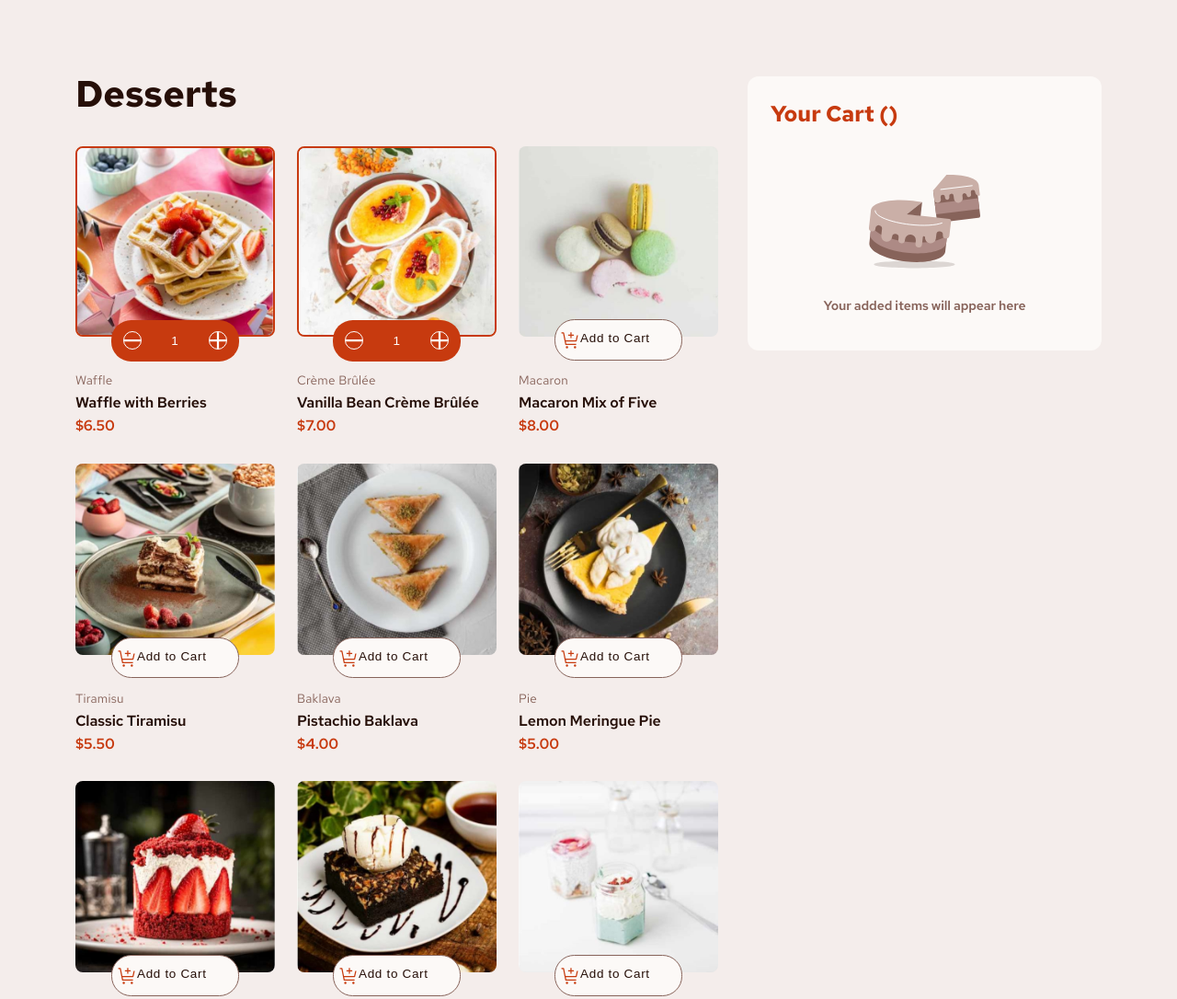
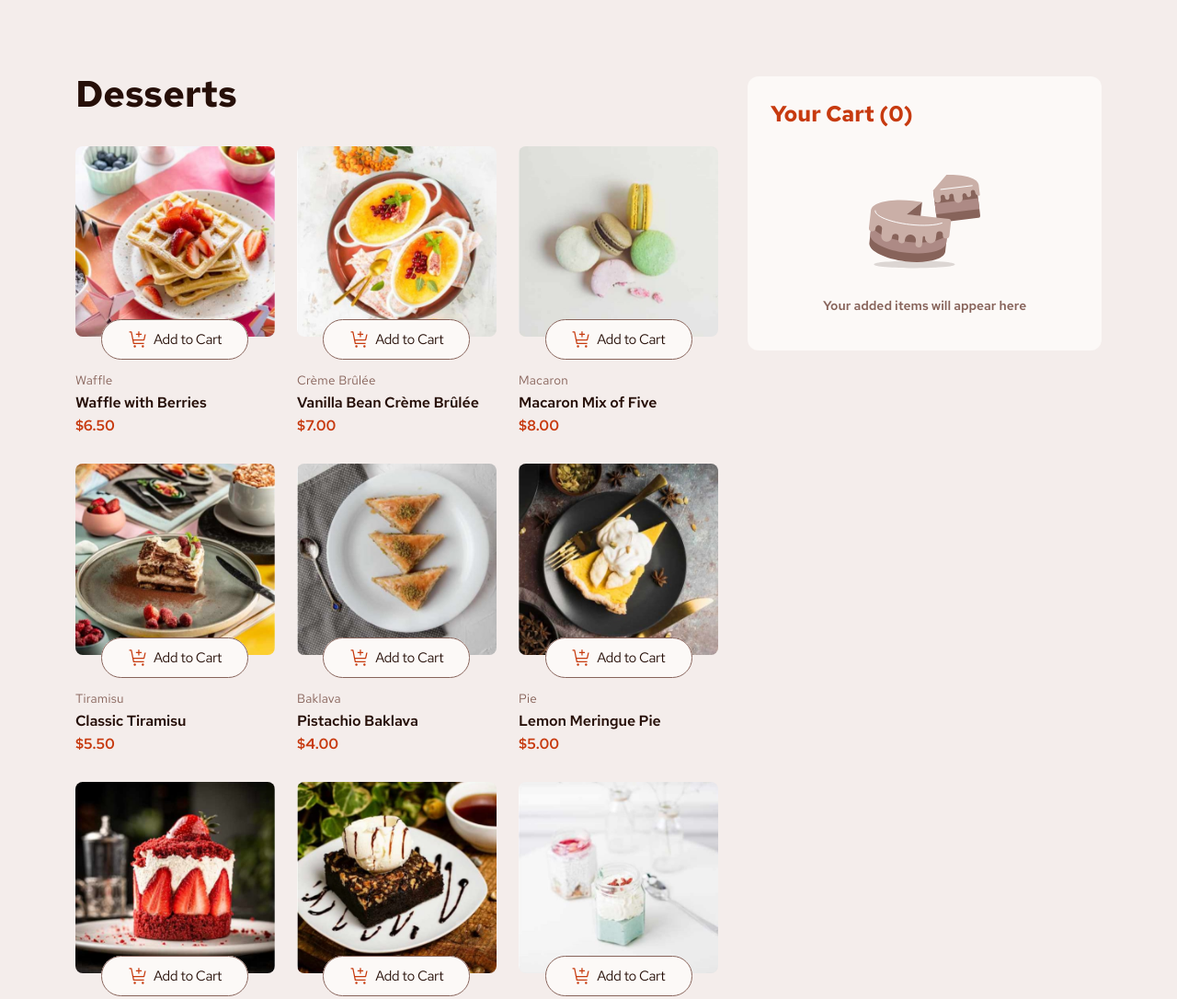
Before and after one commit to Saliva-sys/Product-list-with-cart, a plain HTML site: page index.html in a window 1280 px wide. Shown: the top 1086 px of the page at 92% size. Drawn offline with Linux system fonts and the light colour scheme.

Commit message:
style: finalize add-to-cart button layout with absolute centering and flexbox

```diff
--- a/index.html
+++ b/index.html
@@ -23,7 +23,7 @@
 
       <section class="card__deserts">
 
-        <article class="product__card is-selected" data-thumbnail="./assets/images/image-waffle-thumbnail.jpg">
+        <article class="product__card" data-thumbnail="./assets/images/image-waffle-thumbnail.jpg">
 
           <div class="product__image--container">
             <picture>
@@ -32,9 +32,9 @@
               <img src="./assets/images/image-waffle-mobile.jpg" alt="Waffle with Berries">
             </picture>
 
-            <button type="button" class="product__add--btn active">
+            <button type="button" class="product__add--btn">
               <div class="add-content">
-                <img src="./assets/images/icon-add-to-cart.svg" alt="add to cart"> Add to Cart
+                <img src="./assets/images/icon-add-to-cart.svg" alt="add to cart"> <span class="add-cart"> Add to Cart</span>
               </div>
 
               <div class="quantity-content">
@@ -53,7 +53,7 @@
 
         </article>
 
-        <article class="product__card  is-selected" data-thumbnail="./assets/images/image-creme-brulee-thumbnail.jpg">
+        <article class="product__card" data-thumbnail="./assets/images/image-creme-brulee-thumbnail.jpg">
 
           <div class="product__image--container">
             <picture>
@@ -62,9 +62,9 @@
               <img src="./assets/images/image-creme-brulee-mobile.jpg" alt="Crème Brûlée">
             </picture>
 
-            <button type="button" class="product__add--btn active">
+            <button type="button" class="product__add--btn">
               <div class="add-content">
-                <img src="./assets/images/icon-add-to-cart.svg" alt="add to cart"> Add to Cart
+                <img src="./assets/images/icon-add-to-cart.svg" alt="add to cart"> <span class="add-cart"> Add to Cart</span>
               </div>
 
               <div class="quantity-content">
@@ -93,7 +93,15 @@
             </picture>
 
             <button type="button" class="product__add--btn">
-              <img src="./assets/images/icon-add-to-cart.svg" alt="add to cart"> Add to Cart
+              <div class="add-content">
+                <img src="./assets/images/icon-add-to-cart.svg" alt="add to cart"> <span class="add-cart"> Add to Cart</span>
+              </div>
+
+              <div class="quantity-content">
+                <img src="./assets/images/icon-decrement-quantity.svg" alt="minus" class="qty-btn">
+                <span>1</span>
+                <img src="./assets/images/icon-increment-quantity.svg" alt="plus" class="qty-btn">
+              </div>
             </button>
           </div>
 
@@ -115,7 +123,15 @@
             </picture>
 
             <button type="button" class="product__add--btn">
-              <img src="./assets/images/icon-add-to-cart.svg" alt="add to cart"> Add to Cart
+              <div class="add-content">
+                <img src="./assets/images/icon-add-to-cart.svg" alt="add to cart"> <span class="add-cart"> Add to Cart</span>
+              </div>
+
+              <div class="quantity-content">
+                <img src="./assets/images/icon-decrement-quantity.svg" alt="minus" class="qty-btn">
+                <span>1</span>
+                <img src="./assets/images/icon-increment-quantity.svg" alt="plus" class="qty-btn">
+              </div>
             </button>
           </div>
 
@@ -137,7 +153,15 @@
             </picture>
 
             <button type="button" class="product__add--btn">
-              <img src="./assets/images/icon-add-to-cart.svg" alt="add to cart"> Add to Cart
+              <div class="add-content">
+                <img src="./assets/images/icon-add-to-cart.svg" alt="add to cart"> <span class="add-cart"> Add to Cart</span>
+              </div>
+
+              <div class="quantity-content">
+                <img src="./assets/images/icon-decrement-quantity.svg" alt="minus" class="qty-btn">
+                <span>1</span>
+                <img src="./assets/images/icon-increment-quantity.svg" alt="plus" class="qty-btn">
+              </div>
             </button>
           </div>
 
@@ -159,7 +183,15 @@
             </picture>
 
             <button type="button" class="product__add--btn">
-              <img src="./assets/images/icon-add-to-cart.svg" alt="add to cart"> Add to Cart
+              <div class="add-content">
+                <img src="./assets/images/icon-add-to-cart.svg" alt="add to cart"> <span class="add-cart"> Add to Cart</span>
+              </div>
+
+              <div class="quantity-content">
+                <img src="./assets/images/icon-decrement-quantity.svg" alt="minus" class="qty-btn">
+                <span>1</span>
+                <img src="./assets/images/icon-increment-quantity.svg" alt="plus" class="qty-btn">
+              </div>
             </button>
           </div>
 
@@ -181,7 +213,15 @@
             </picture>
 
             <button type="button" class="product__add--btn">
-              <img src="./assets/images/icon-add-to-cart.svg" alt="add to cart"> Add to Cart
+              <div class="add-content">
+                <img src="./assets/images/icon-add-to-cart.svg" alt="add to cart"> <span class="add-cart"> Add to Cart</span>
+              </div>
+
+              <div class="quantity-content">
+                <img src="./assets/images/icon-decrement-quantity.svg" alt="minus" class="qty-btn">
+                <span>1</span>
+                <img src="./assets/images/icon-increment-quantity.svg" alt="plus" class="qty-btn">
+              </div>
             </button>
           </div>
 
@@ -203,14 +243,22 @@
             </picture>
 
             <button type="button" class="product__add--btn">
-              <img src="./assets/images/icon-add-to-cart.svg" alt="add to cart"> Add to Cart
+              <div class="add-content">
+                <img src="./assets/images/icon-add-to-cart.svg" alt="add to cart"> <span class="add-cart"> Add to Cart</span>
+              </div>
+
+              <div class="quantity-content">
+                <img src="./assets/images/icon-decrement-quantity.svg" alt="minus" class="qty-btn">
+                <span>1</span>
+                <img src="./assets/images/icon-increment-quantity.svg" alt="plus" class="qty-btn">
+              </div>
             </button>
           </div>
 
           <div class="product__info">
             <span class="product__category">Brownie</span>
             <h2 class="product__name">Salted Caramel Brownie</h2>
-            <span class="product__price">4.50</span>
+            <span class="product__price">5.50</span>
           </div>
 
         </article>
@@ -225,7 +273,15 @@
             </picture>
 
             <button type="button" class="product__add--btn">
-              <img src="./assets/images/icon-add-to-cart.svg" alt="add to cart"> Add to Cart
+              <div class="add-content">
+                <img src="./assets/images/icon-add-to-cart.svg" alt="add to cart"> <span class="add-cart"> Add to Cart</span>
+              </div>
+
+              <div class="quantity-content">
+                <img src="./assets/images/icon-decrement-quantity.svg" alt="minus" class="qty-btn">
+                <span>1</span>
+                <img src="./assets/images/icon-increment-quantity.svg" alt="plus" class="qty-btn">
+              </div>
             </button>
           </div>
 
@@ -241,12 +297,38 @@
     </div>
 
     <aside class="cart__summary">
-      <h3 class="cart__quantity">Your Cart <span class="cart__quantity--number"> (<!-- Quantity -->) </span></h3>
-      <img src="./assets/images/illustration-empty-cart.svg" alt="empty cart">
-      <span class="cart__info"> Your added items will appear here</span>
+      <h3 class="cart__quantity">Your Cart <span class="cart__quantity--number"> (0) </span></h3>
+
+      <div class="cart__state--empty">
+        <img src="./assets/images/illustration-empty-cart.svg" alt="empty cart">
+        <span class="cart__info">Your added items will appear here</span>
+      </div>
+
+      <div class="cart__state--selected" style="display: none;">
+        <div class="cart__items-container">
+            </div>
+        <div class="cart__total">
+            <span>Order Total</span>
+            <strong class="cart__total-price">$0.00</strong>
+        </div>
+        <button class="cart__btn-confirm">Confirm Order</button>
+      </div>
     </aside>
 
   </main>
+
+  <section class="order-modal" style="display: none;">
+    <div class="order-modal__content">
+        <img src="./assets/images/icon-order-confirmed.svg" alt="confirmed">
+        <h2 class="order-modal__title">Order Confirmed</h2>
+        <p class="order-modal__subtitle">We hope you enjoy your food!</p>
+
+        <div class="order-modal__summary">
+            </div>
+
+        <button class="order-modal__btn-new">Start New Order</button>
+    </div>
+  </section>
 
   <footer class="attribution">
     Challenge by <a href="https://www.frontendmentor.io?ref=challenge" class="attribution-link" target="_blank" rel="noopener">Frontend Mentor</a>.
--- a/style.css
+++ b/style.css
@@ -22,7 +22,7 @@ body {
     background-color: var(--Rose__100); /* Pridané pozadie z návrhu */
 }
 
-/*1. zakladne rozmietnenie*/
+/*1. definovanie obrazkov a hlavneho nadpisu*/
 picture img {
     display: block;
     width: 100%;
@@ -31,7 +31,14 @@ picture img {
     border-radius: 0.5rem;
 }
 
-/* HLAVNÝ KONTAJNER */
+.card__title {
+    font-size: 2.5rem;
+    font-weight: 700;
+    margin: 0;
+    color: var(--Rose__900);
+}
+
+/* 2. definovanie hlavneho kontajnera */
 .card {
     display: grid;
     grid-template-columns: 1fr;
@@ -42,131 +49,16 @@ picture img {
     padding-inline: 24px;
 }
 
-.product__page {
-    width: 100%;
+/* 3. definovanie rozlozenia produktov */
+.card__deserts {
+    display: grid;
+    grid-template-columns: 1fr;
+    margin: 0;
+    row-gap: clamp(1.5rem, calc(1.313rem + 0.796vw), 2.03rem);
+    padding-block-start: 1.9rem;
 }
 
-.card__title {
-    font-size: 2.5rem;
-    font-weight: 700;
-    margin: 0;
-    color: var(--Rose__900);
-}
-
-.card__deserts {
-    margin: 0;
-    padding-block-start: 1.9rem;
-    display: grid;
-    grid-template-columns: 1fr;
-    row-gap: clamp(1.5rem, calc(1.324rem + 0.751vw), 2rem);
-}
-
-/*2. umiestnenie pre button na obrazok */
-/* Container needed to position the button. Adjust the width as needed */
-.product__image--container {
-    display: flex;
-    flex-direction: column;
-    align-items: center;
-    justify-content: center;
-    position: relative;
-    width: 100%;
-    margin: 0;
-}
-
-/* Make the image responsive */
-.product__image--container picture {
-    width: 100%;
-    height: auto;
-    margin: 0;
-}
-
-/* Style the button and place it in the middle of the container/image */
-.product__add--btn {
-    display: flex;
-    flex-direction: row;
-    position: absolute;
-    margin: 0;
-    width: 49%;
-    top: 89.5%;
-    font-size: 0.84375rem;
-    font-weight: 400;
-    letter-spacing: 0.042rem;
-    color: var(--Rose__900);
-    padding-block-start: 0.75rem;
-    padding-block-end: 0.65rem;
-    border-radius: 1.35rem;
-    border: 1px solid var(--Rose__500);
-    background-color: var(--Rose__50);
-}
-
-/*.product__add--btn img {
-    padding-inline: clamp(1.4rem, calc(1.382rem + 0.075vw), 1.45rem) 0.5rem;
-}*/
-
-/*3. definovanie selected produktu */
-/* Keď má celá karta triedu is-selected, obrázok dostane rámček */
-.product__card.is-selected .product__image--container picture img {
-    border: 2px solid var(--Red);
-}
-
-/* Predvolene skryjeme ovládanie množstva */
-.quantity-content {
-    display: none;
-}
-
-
-/* Keď je tlačidlo AKTÍVNE */
-.product__add--btn.active {
-    background-color: var(--Red);
-    border: none;
-    padding: 0.8rem 0.8rem; /* Rovnomerný padding pre aktívny stav */
-    display: flex;
-    justify-content: center;
-}
-
-/* Skryjeme "Add to Cart" v aktívnom stave */
-.product__add--btn.active .add-content {
-    display: none;
-}
-
-/* Ukážeme "Quantity" v aktívnom stave */
-.product__add--btn.active .quantity-content {
-    display: flex;
-    width: 100%;
-    justify-content: space-between;
-    align-items: center;
-    color: white;
-}
-
-/*Stylovanie ikoniek plus a mínus*/
-.qty-btn {
-    width: 20px;
-    height: 20px;
-    flex-shrink: 0; /* Zákaz rozťahovania */
-    border: 1px solid white;
-    border-radius: 50%;
-    cursor: pointer;
-    transition: background-color 0.2s, filter 0.2s;
-    color: var(--Rose__50);
-    /* Vystredenie ikonky vo vnútri krúžku */
-    display: flex;
-    align-items: center;
-    justify-content: center;
-}
-
-.qty-btn:hover {
-    background-color: white;
-    /* Tento filter zmení bielu ikonku na červenú pri hoveri */
-    filter: brightness(0) saturate(100%) invert(26%) sepia(89%) saturate(1556%) hue-rotate(345deg) brightness(91%) contrast(101%);
-}
-
-
-
-/*4. uprava obsahu pre produkty*/
-.product__info {
-    margin-block-start: 2.25rem;
-}
-
+/* 4. definovanie vzhladu informacii o produkte */
 .product__category {
     font-size: 0.84375rem;
     font-weight: 400;
@@ -191,47 +83,123 @@ picture img {
     color: var(--Red);
 }
 
+/* 5. definovanie meny pre cenu */
 .product__price::before {
     content: "$";
     color: var(--Red);
 }
 
-/*5. umiestnenie a zadefinovanie prazdneho kosika*/
+/* 6. skryt verziu selected - plu/minus verziu, kym tlacidlo nedostane triedu .active*/
+.quantity-content {
+    display: none;
+}
+
+/* 7. Na umiestnenie tlačidla je potrebný kontajner */
+.product__image--container {
+    display: flex;
+    flex-direction: column;
+    align-items: center;
+    justify-content: center;
+    position: relative;
+    width: 100%;
+    margin: 0;
+}
+
+/* 8. zadefinovanie responzivneho obrazka */
+.product__image--container picture {
+    width: 100%;
+    height: auto;
+    margin: 0;
+}
+
+/* 9. definvanie štýlu tlačidla a jeho umiestnenie do kontajnera/obrázka */
+.product__add--btn {
+    /* definovanie polohy a samotneho tlacidla */
+    display: flex;
+    flex-direction: row;
+    align-items: center;
+    justify-content: center;
+    position: absolute;
+    margin: 0;
+    width: 160px;
+    height: 44px;
+    top: 89.5%;
+    /* Vycentrovanie samotného tlačidla na stred obrázka */
+    left: 50%;
+    transform: translateX(-50%);
+    /* definovanie vzhladu tlacidla */
+    outline: 1px solid var(--Rose__500);
+    outline-offset: -1px; /* Posunie linku o 1px DOVNÚTRA tlačidla */
+    border: none;
+    border-radius: 1.35rem;
+    background-color: var(--Rose__50);
+}
+
+.add-content {
+    /* definovanie rozlozenia samotneho obsahu tlacidla */
+    display: flex;
+    flex-direction: row;
+    align-items: center;
+    justify-content: center;
+}
+
+.add-content .add-cart {
+    /* definovanie vzhladu a umiestnenia obssahu */
+    font-size: 0.95rem;
+    font-weight: 400;
+    font-family: 'Red Hat Text', sans-serif;
+    color: var(--Rose__900);
+    margin: 0;
+    padding-inline-start: 0.4rem;
+    letter-spacing: -0.028rem;
+}
+
+/* 10. definovanie umiestnenia informacii o produkte */
+.product__info {
+    margin-block-start: 2.25rem;
+}
+
+/* 11. definovanie kosika, aby sa centroval automaticky */
 .cart__summary {
     display: flex;
     flex-direction: column;
-    align-items: center; /* Toto nahradí tvoj padding 105px */
+    align-items: center;
     text-align: center;
     border-radius: 0.75rem;
     margin-top: clamp(0.23rem, calc(2.623rem - 2.659vw), 2rem);
-    padding-inline-start: 1.55rem;
+    background-color: var(--Rose__50);
     padding-block: 0.05rem 2.5rem;
-    background-color: var(--Rose__50);
+
 }
 
+/* definovanie pozicii a vzhladu elementov kosika */
 .cart__quantity {
-    align-self: flex-start; /* Nadpis v košíku ostane vľavo */
+    align-self: flex-start;
     font-size: 1.5rem;
     font-weight: 700;
     color: var(--Red);
+    padding-inline-start: 1.55rem;
     margin-bottom: 2.4rem;
 }
 
+.cart__state--empty {
+    display: flex;
+    flex-direction: column;
+    align-items: center;
+    text-align: center;
+}
+
 .cart__summary img {
-        /* Paddingy 105px sú preč, align-items: center to vyriešil */
-        margin-bottom: 1.1rem;
-        margin-inline-start: -1.5rem;
-    }
+    margin-bottom: 1.1rem;
+}
 
 .cart__info {
-    font-size: 0.875rem;
+    font-size: 0.87rem;
     font-weight: 600;
     color: var(--Rose__500);
-    letter-spacing: -0.005rem;
-    margin-inline-start: -1.55rem;
 }
 
-/*6. uprava footer*/
+/* 12. definovanie footer */
 .attribution {
     font-size: 0.6875rem;
     text-align: center;
@@ -256,12 +224,6 @@ picture img {
     }
 
     .product__add--btn {
-        width: 64%;
         top: 91%;
     }
-
-    .cart__summary {
-        position: sticky; /* Košík bude cestovať s tebou pri skrolovaní */
-        top: 2rem;
-    }
 }
```
Also changed, not shown: 1 other file.
